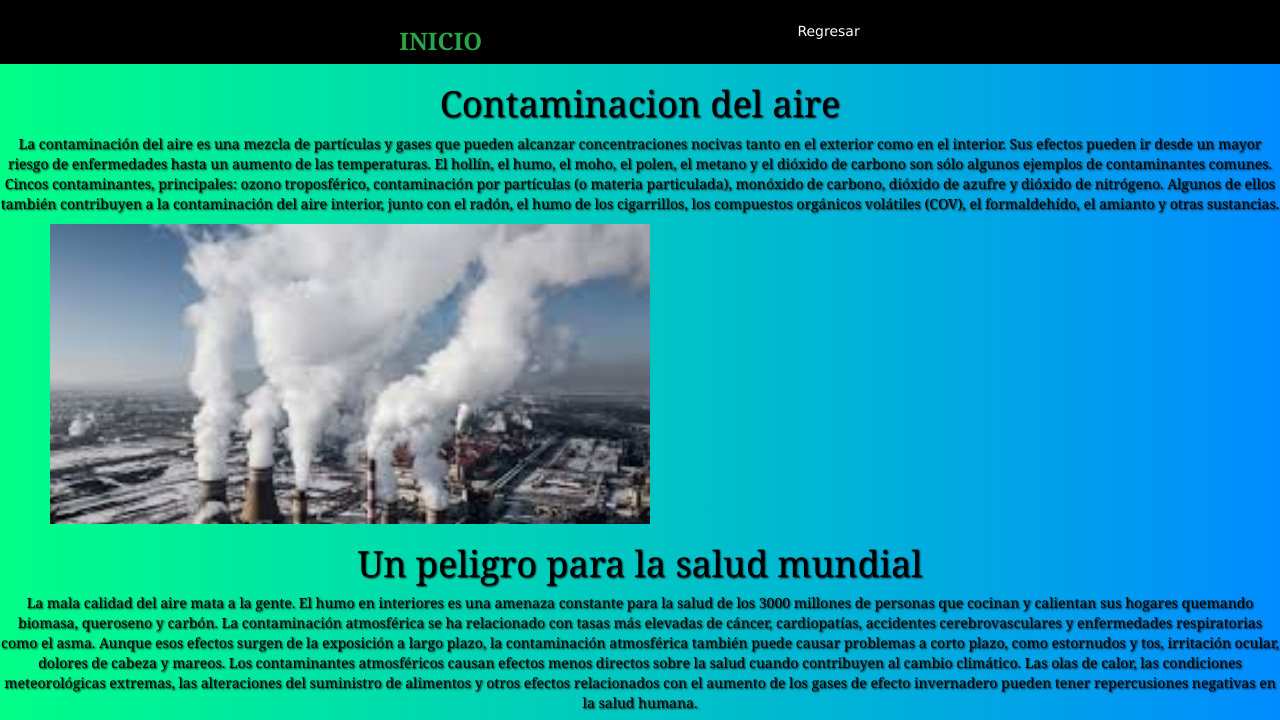
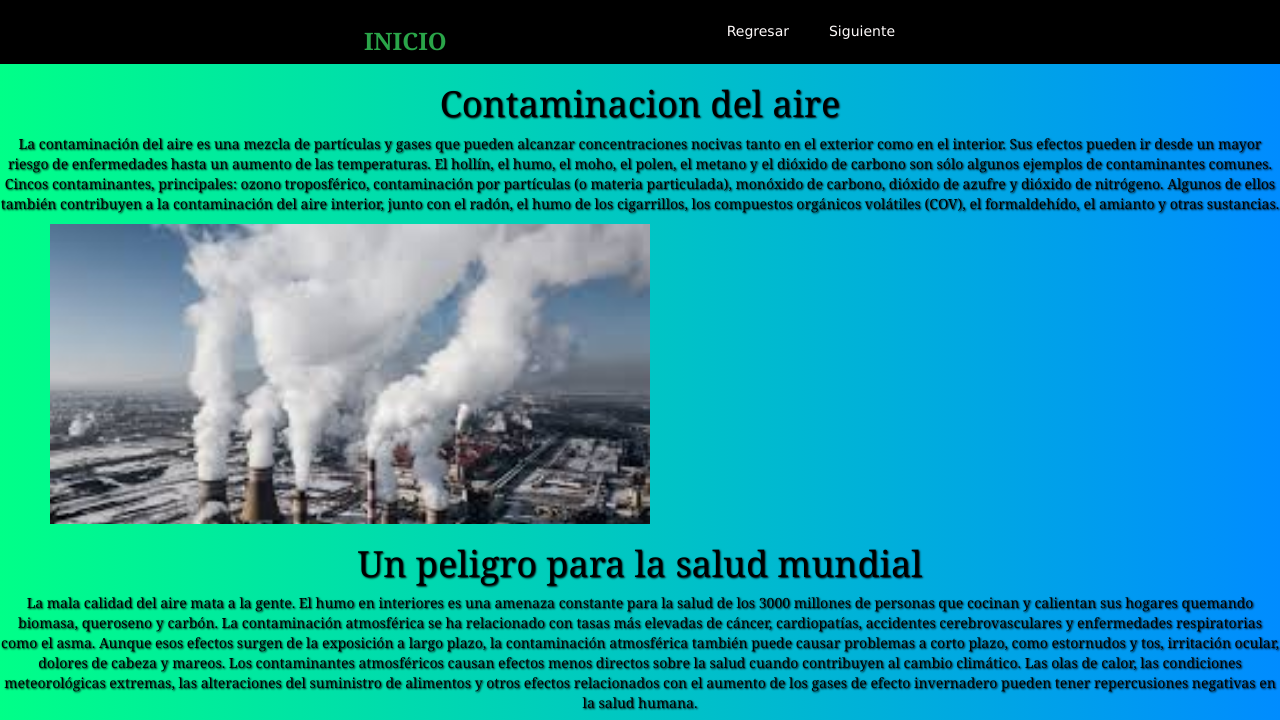
Before and after one commit to YahirBlanco/TrabajoCynthia, a plain HTML site: page contaminaciondelaire.html in a window 1280 px wide. Shown: the top 720 px of the page. Drawn offline with nearby package versions, Linux system fonts and the light colour scheme; files whose address does not match are found by name; a web font is replaced by a local one.

Commit message:
Add files via upload

```diff
--- a/contaminaciondelaire.html
+++ b/contaminaciondelaire.html
@@ -106,6 +106,7 @@
             <nav class="navbar">
               <ul>
                 <li><a style="font-family: Verdana, Geneva, Tahoma, sans-serif;"href="contaminaciondelsuelo.html">Regresar</a></li>
+                <li><a style="font-family: Verdana, Geneva, Tahoma, sans-serif;"href="cuestionario.html">Siguiente</a></li>
               </ul>
             </nav>
           </div>
```
